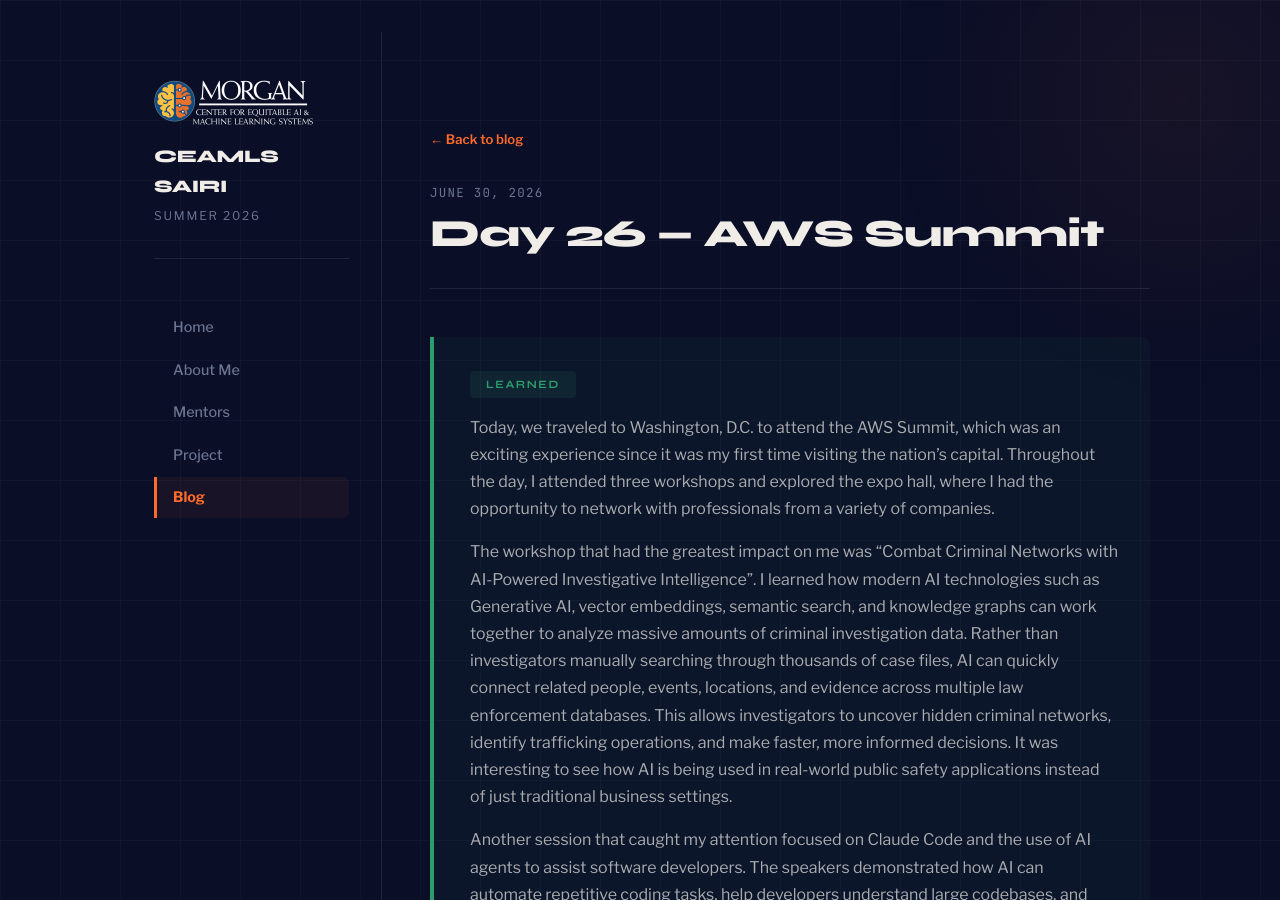
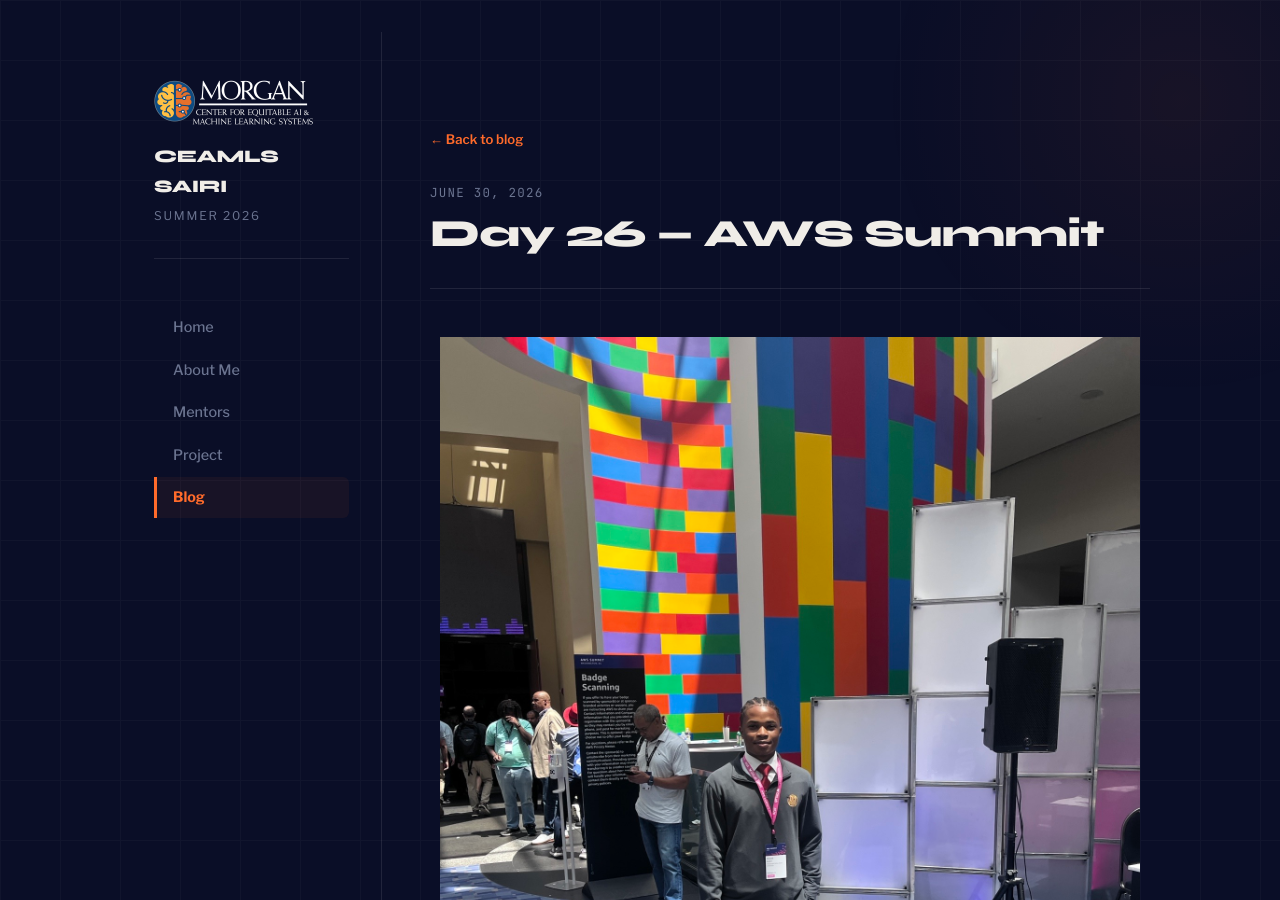
Before and after one commit to Bkaez/bkaezceamls26.github.io, a Jekyll site: the page built from _posts/2026-06-26-day-26.md, in a window 1280 px wide and 900 px high. Built offline with Jekyll 4.4.1, drawn with Linux system fonts in a browser that asks for light colours.

Commit message:
Update 2026-06-26-day-26.md

```diff
--- a/_posts/2026-06-26-day-26.md
+++ b/_posts/2026-06-26-day-26.md
@@ -13,14 +13,14 @@ what_i_learned: |
  Another session that caught my attention focused on Claude Code and the use of AI agents to assist software developers. The speakers demonstrated how AI can automate repetitive coding tasks, help developers understand large codebases, and accelerate software development while still keeping humans in control of the final decisions. Although this session focused on software engineering, it shared many similarities with the investigative intelligence workshop. Both emphasized using AI to process large volumes of information, recognize patterns that humans might overlook, and support professionals by improving efficiency rather than replacing them.
 
  Outside the workshops, I spent time in the expo hall speaking with professionals from several organizations. I had great conversations with representatives from Anduril, where I shared my interest in server engineering, and IBM, where I discussed my passion for chip development and hardware engineering. Even though many of the representatives specialized in cloud computing and software, they took the time to connect me with colleagues whose expertise aligned more closely with my career interests. These conversations gave me valuable insight into different career paths and the importance of building professional relationships within the industry.
-  <div align="center">
-   <img src="{{ '/assets/images/AWS.jpeg' | relative_url }}"
-       alt="AWS Summit"
-       width="700">
- </div>
 
 blockers: |
  One challenge was that many of the presentations were geared toward experienced industry professionals, decision-makers, and company leaders, making some discussions highly business-oriented.
 reflection: |
  It was refreshing to step outside the lab and experience how the concepts we study are being applied in industry today.
 ---
+ <div align="center">
+   <img src="{{ '/assets/images/AWS.jpeg' | relative_url }}"
+       alt="AWS Summit"
+       width="700">
+ </div>
```
